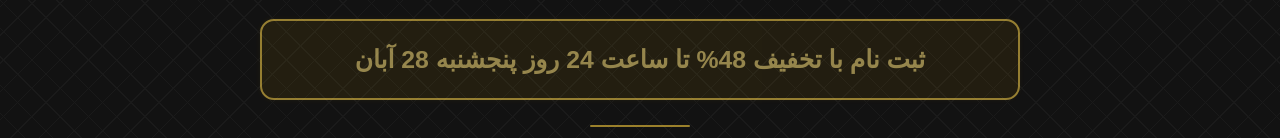
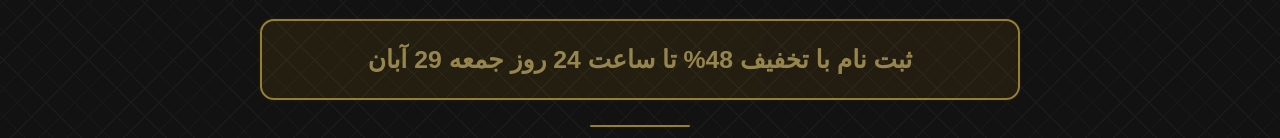
Before and after one commit to amirmirhelli/DrMirhelli-Academy-Plans, a plain HTML site: page index.html in a window 1280 px wide. Shown: the part 814-952 px from the top of the page. Drawn offline with Linux system fonts and the light colour scheme.

Commit message:
Add files via upload

```diff
--- a/index.html
+++ b/index.html
@@ -399,7 +399,7 @@
         <div class="section-divider">
             <h2><span class="animated-emoji trophy">🏆</span>طرح‌های اصلی</h2>
             <p>جامع‌ترین و کامل‌ترین سطح از خدمات آکادمی برای داوطلبانی که به چیزی جز بهترین‌ها فکر نمی‌کنند.</p>
-            <div class="main-plan-discount-notice">ثبت نام با تخفیف 48% تا ساعت 24 روز پنجشنبه 28 آبان</div>
+            <div class="main-plan-discount-notice">ثبت نام با تخفیف 48% تا ساعت 24 روز جمعه 29 آبان</div>
         </div>
 
         <div class="pricing-container">
```
